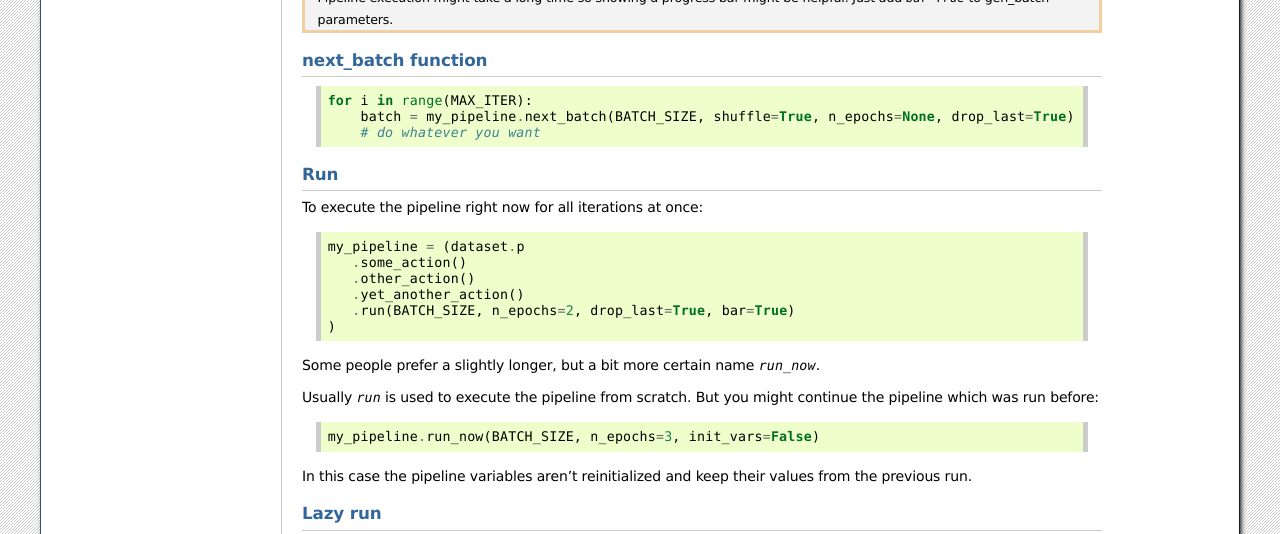
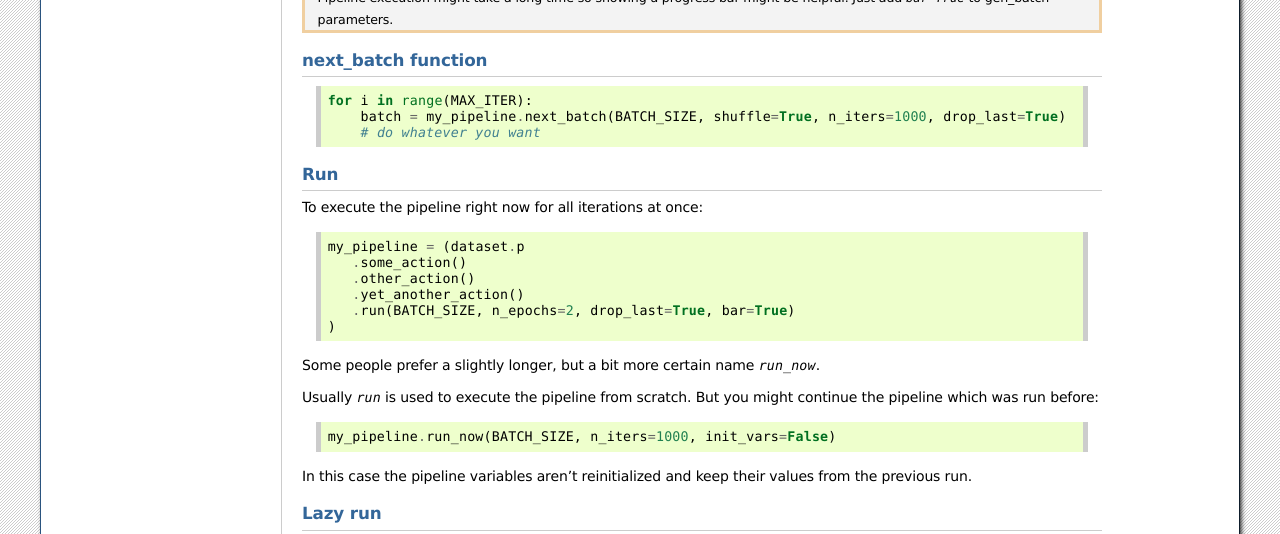
Before and after one commit to analysiscenter/batchflow, a Sphinx documentation site: the page built from docs/intro/pipeline.rst, in a window 1280 px wide and 900 px high, scrolled down 2876 px. Shown: the part 151-685 px from the top of the window. Built offline with Sphinx 7.4.7, drawn with Linux system fonts in a browser that asks for light colours; pages that are not in the unit, such as notebooks, are missing from menus.

Commit message:
Add n_iters to pipeline

```diff
--- a/docs/intro/pipeline.rst
+++ b/docs/intro/pipeline.rst
@@ -185,7 +185,7 @@ next_batch function
 .. code-block:: python
 
    for i in range(MAX_ITER):
-       batch = my_pipeline.next_batch(BATCH_SIZE, shuffle=True, n_epochs=None, drop_last=True)
+       batch = my_pipeline.next_batch(BATCH_SIZE, shuffle=True, n_iters=1000, drop_last=True)
        # do whatever you want
 
 Run
@@ -204,7 +204,7 @@ Some people prefer a slightly longer, but a bit more certain name `run_now`.
 
 Usually `run` is used to execute the pipeline from scratch. But you might continue the pipeline which was run before::
 
-    my_pipeline.run_now(BATCH_SIZE, n_epochs=3, init_vars=False)
+    my_pipeline.run_now(BATCH_SIZE, n_iters=1000, init_vars=False)
 
 In this case the pipeline variables aren't reinitialized and keep their values from the previous run.
 
```
